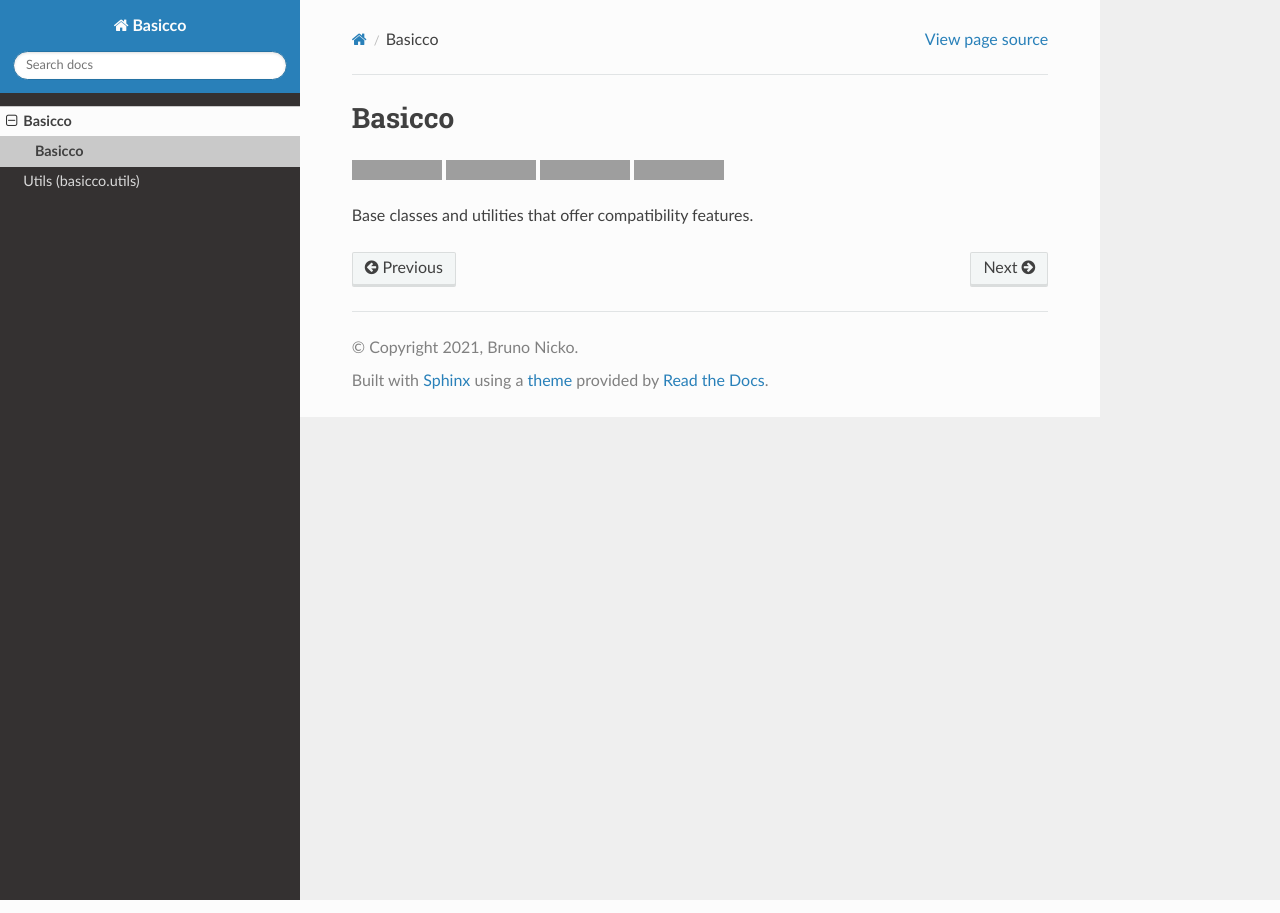
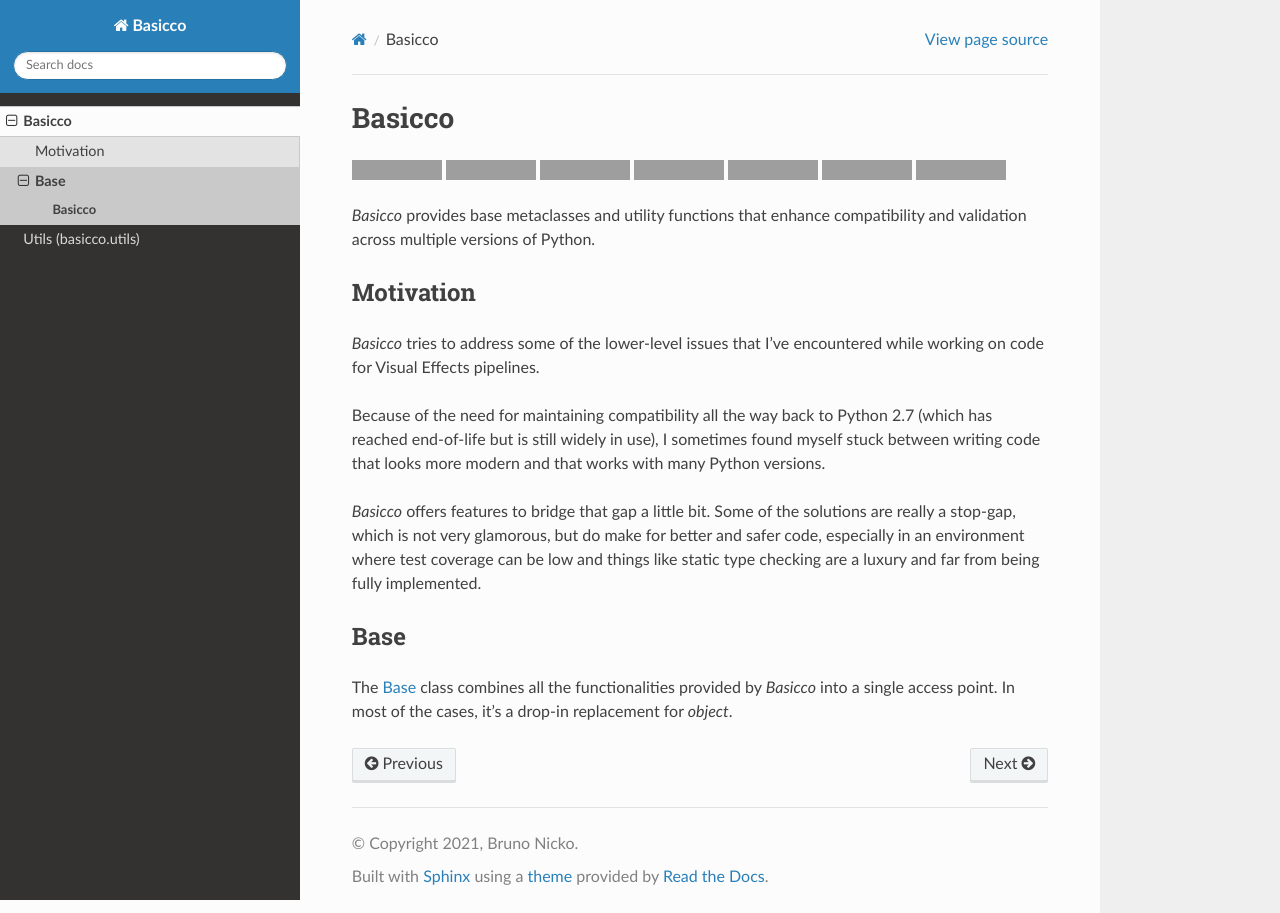
Before and after one commit to brunonicko/basicco, a Sphinx documentation site: the page built from docs/source/readme.rst, in a window 1280 px wide. Built offline with Sphinx 7.4.7 and the Read the Docs theme 2.0.0, drawn with Linux system fonts in a browser that asks for light colours; grey boxes are pictures that could not be loaded.

Commit message:
WIP readme

```diff
--- a/README.rst
+++ b/README.rst
@@ -9,7 +9,36 @@ Basicco
 .. image:: https://github.com/brunonicko/basicco/workflows/Tests/badge.svg
    :target: https://github.com/brunonicko/basicco/actions?query=workflow%3ATests
 
+.. image:: https://readthedocs.org/projects/basicco/badge/?version=stable
+   :target: https://basicco.readthedocs.io/en/stable/
+
 .. image:: https://img.shields.io/github/license/brunonicko/basicco?color=light-green
    :target: https://github.com/brunonicko/basicco/blob/master/LICENSE
 
-Base classes and utilities that offer compatibility features.
+.. image:: https://static.pepy.tech/personalized-badge/basicco?period=total&units=international_system&left_color=grey&right_color=brightgreen&left_text=Downloads
+   :target: https://pepy.tech/project/basicco
+
+.. image:: https://img.shields.io/pypi/pyversions/basicco?color=light-green&style=flat
+   :target: https://pypi.org/project/basicco/
+
+`Basicco` provides base metaclasses and utility functions that enhance compatibility and
+validation across multiple versions of Python.
+
+Motivation
+----------
+`Basicco` tries to address some of the lower-level issues that I've encountered while
+working on code for Visual Effects pipelines.
+
+Because of the need for maintaining compatibility all the way back to Python 2.7 (which
+has reached end-of-life but is still widely in use), I sometimes found myself stuck
+between writing code that looks more modern and that works with many Python versions.
+
+`Basicco` offers features to bridge that gap a little bit. Some of the solutions are
+really a stop-gap, which is not very glamorous, but do make for better and safer code,
+especially in an environment where test coverage can be low and things like static type
+checking are a luxury and far from being fully implemented.
+
+Base
+----
+The `Base`_ class combines all the functionalities provided by `Basicco` into a single
+access point. In most of the cases, it's a drop-in replacement for `object`.
--- a/docs/source/conf.py
+++ b/docs/source/conf.py
@@ -72,20 +72,3 @@ latex_documents = [
 man_pages = [
     (master_doc, "basicco", "Basicco Documentation", [author], 1),
 ]
-
-# Texinfo options.
-texinfo_documents = [
-    (
-        master_doc,
-        "Basicco",
-        "Basicco Documentation",
-        author,
-        "Basicco",
-        "Base classes and utilities that offer compatibility features.",
-        "Miscellaneous",
-    ),
-]
-
-# ePub options.
-epub_title = project
-epub_exclude_files = ["search.html"]
--- a/setup.py
+++ b/setup.py
@@ -8,7 +8,7 @@ setuptools.setup(
     version="0.1.0",
     author="Bruno Nicko",
     author_email="brunonicko@gmail.com",
-    description="Base classes and utilities that offer compatibility features",
+    description="Base metaclasses that enhance compatibility and validation",
     long_description=long_description,
     long_description_content_type="text/x-rst",
     url="https://github.com/brunonicko/basicco",
```
